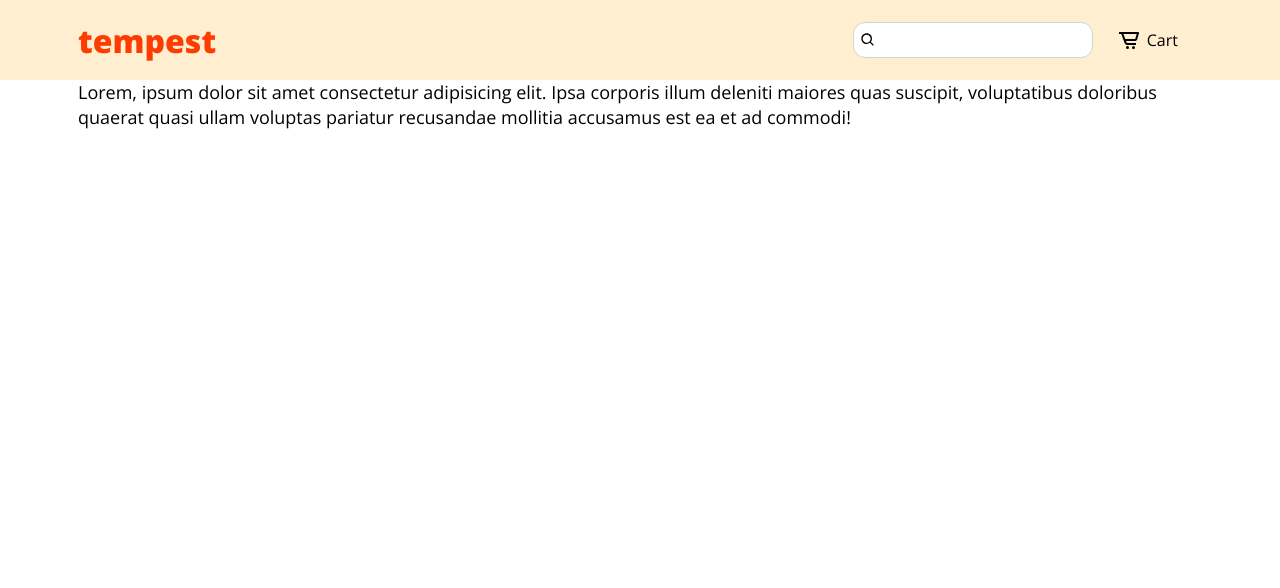
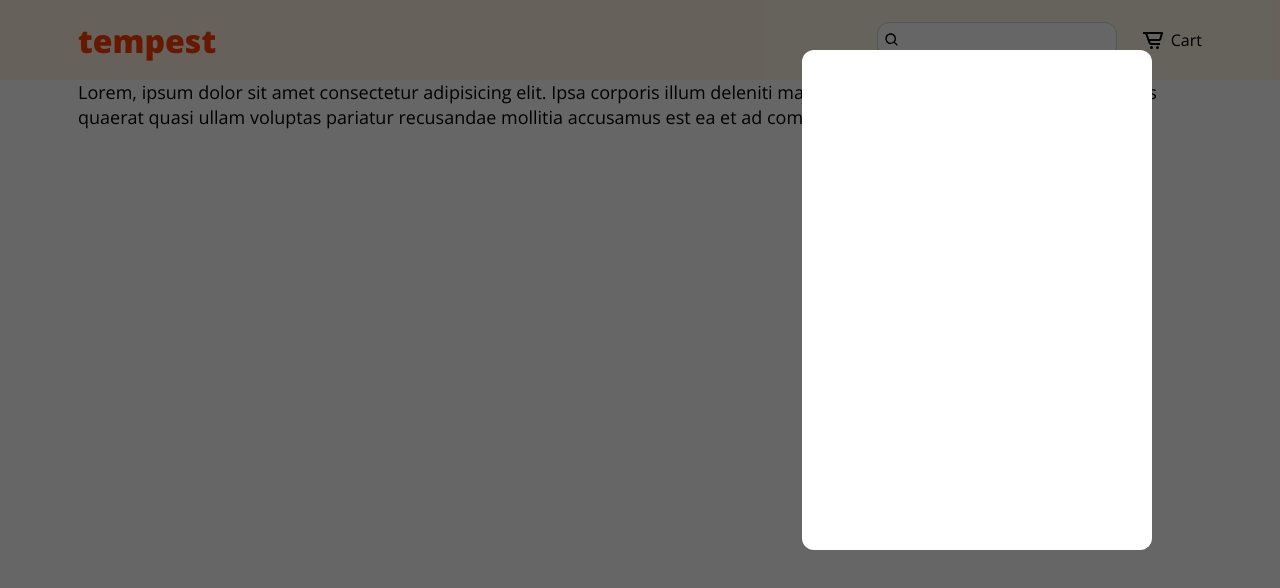
Before and after one commit to Qreamville/Tempest-Foods, a Next.js app: page / in a window 1280 px wide. Both pictures are taken after a click on the button "Cart". Shown: the top 588 px of the page. Built offline with nearby package versions, Linux system fonts and the light colour scheme.

Commit message:
style: complete cart style

```diff
--- a/styles/components/navbar.scss
+++ b/styles/components/navbar.scss
@@ -58,3 +58,83 @@
     cursor: pointer;
   }
 }
+
+.nav-bg__change {
+  background: #fff;
+  border: 1px solid #e8e8e8;
+  box-shadow: rgba(0, 0, 0, 0.01) 0px 20px 25px -5px,
+    rgba(0, 0, 0, 0.04) 0px 10px 10px -5px;
+}
+
+.cart-modal {
+  background-color: rgba(0, 0, 0, 0.6);
+  position: fixed;
+  inset: 0;
+
+  .cart-modal__div {
+    @include container;
+    display: flex;
+    align-items: center;
+    justify-content: flex-end;
+  }
+
+  .modal-content {
+    background: #fff;
+    inset: 0;
+    position: absolute;
+    padding: 15px 20px;
+
+    @include breakpoint(md) {
+      width: 350px;
+      height: 500px;
+      margin-top: 50px;
+      margin-right: 50px;
+      position: static;
+      border-radius: 12px;
+    }
+  }
+}
+
+.content-header {
+  display: flex;
+  align-items: center;
+  justify-content: space-between;
+
+  span {
+    font-weight: 700;
+    font-size: toRem(18px);
+  }
+
+  button {
+    font-size: toRem(28px);
+
+    &:hover {
+      color: $rose;
+    }
+  }
+}
+
+.content-body {
+  display: flex;
+  flex-direction: column;
+  align-items: center;
+  justify-content: center;
+  height: 100%;
+  gap: 12px;
+
+  .empty-cart {
+    background: $sienna;
+    padding: 12px;
+    border-radius: 30px;
+  }
+
+  h4 {
+    @include font-size($p-font-sizes);
+    font-weight: 600;
+  }
+
+  p {
+    @include font-size($p-font-sizes);
+    text-align: center;
+  }
+}
--- a/styles/utils/variables.scss
+++ b/styles/utils/variables.scss
@@ -1,6 +1,6 @@
 // colors
 $white: #ffffff;
-$sienna: #ffeecf;
+$sienna: #fff6e5;
 $rose: #ff3c00;
 
 // fonts
@@ -10,7 +10,7 @@ $breakpoints: (
   md: 768px,
   lg: 1124px,
   // xl: 1280px,
-  // 2xl: 1536px,,,,
+  // 2xl: 1536px,,,,,
 );
 
 $p-font-sizes: (
```
